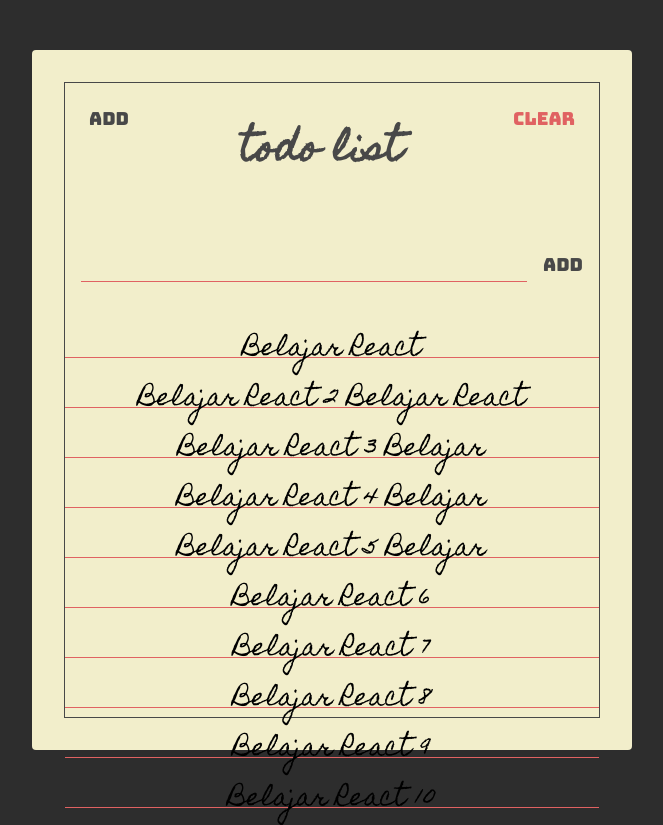
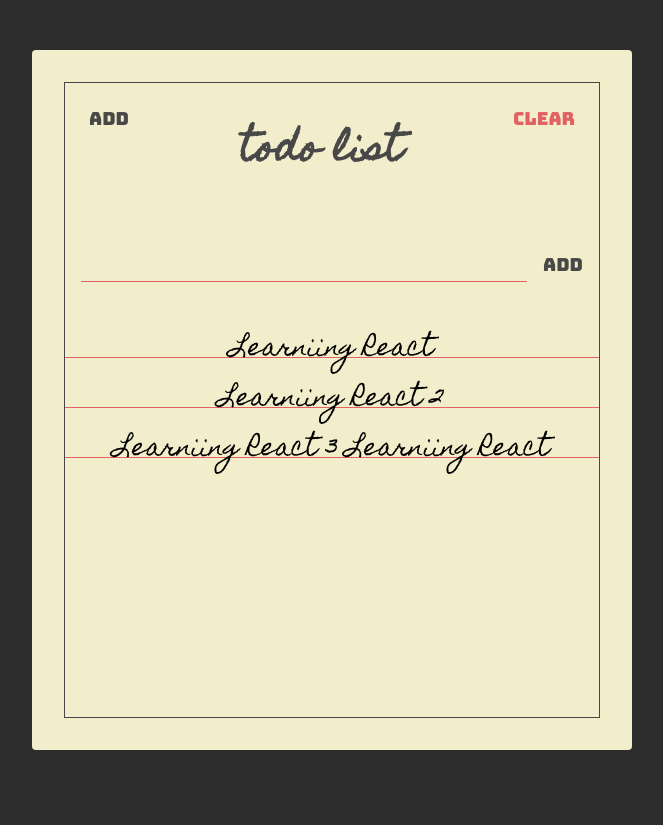
Before and after one commit to jooprima/react-todolist, a React (Create React App) app: page / in a window 1280 px wide. Shown: the whole page, without its empty margins (308-971 px from the left). Built offline with nearby package versions, Linux system fonts and the light colour scheme.

Commit message:
refactor todos and todolist component

```diff
--- a/src/components/Todos.jsx
+++ b/src/components/Todos.jsx
@@ -1,40 +1,8 @@
 import React from "react";
+import PropTypes from "prop-types";
 import Todo from "./Todo";
 
-const Todos = () => {
-  const todos = [
-    {
-      text: "Belajar React"
-    },
-    {
-      text: "Belajar React 2 Belajar React"
-    },
-    {
-      text: "Belajar React 3 Belajar"
-    },
-    {
-      text: "Belajar React 4 Belajar"
-    },
-    {
-      text: "Belajar React 5 Belajar"
-    },
-    {
-      text: "Belajar React 6"
-    },
-    {
-      text: "Belajar React 7"
-    },
-    {
-      text: "Belajar React 8"
-    },
-    {
-      text: "Belajar React 9"
-    },
-    {
-      text: "Belajar React 10"
-    }
-  ];
-
+const Todos = ({ todos }) => {
   return (
     <section className="todos">
       {todos.map((todo) => {
@@ -44,4 +12,12 @@ const Todos = () => {
   );
 };
 
+Todos.propTypes = {
+  todos: PropTypes.arrayOf(
+    PropTypes.shape({
+      text: PropTypes.string
+    })
+  )
+};
+
 export default Todos;
--- a/src/pages/TodoList.jsx
+++ b/src/pages/TodoList.jsx
@@ -1,4 +1,4 @@
-import React from "react";
+import React, { useState } from "react";
 
 import Paper from "../components/Paper";
 import Header from "../components/Header";
@@ -6,11 +6,17 @@ import TodoForm from "../components/TodoForm";
 import Todos from "../components/Todos";
 
 const TodoList = () => {
+  const [todos, setTodos] = useState([
+    { text: "Learniing React" },
+    { text: "Learniing React 2" },
+    { text: "Learniing React 3 Learniing React" }
+  ]);
+
   return (
     <Paper>
       <Header />
       <TodoForm />
-      <Todos />
+      <Todos todos={todos} />
     </Paper>
   );
 };
```
